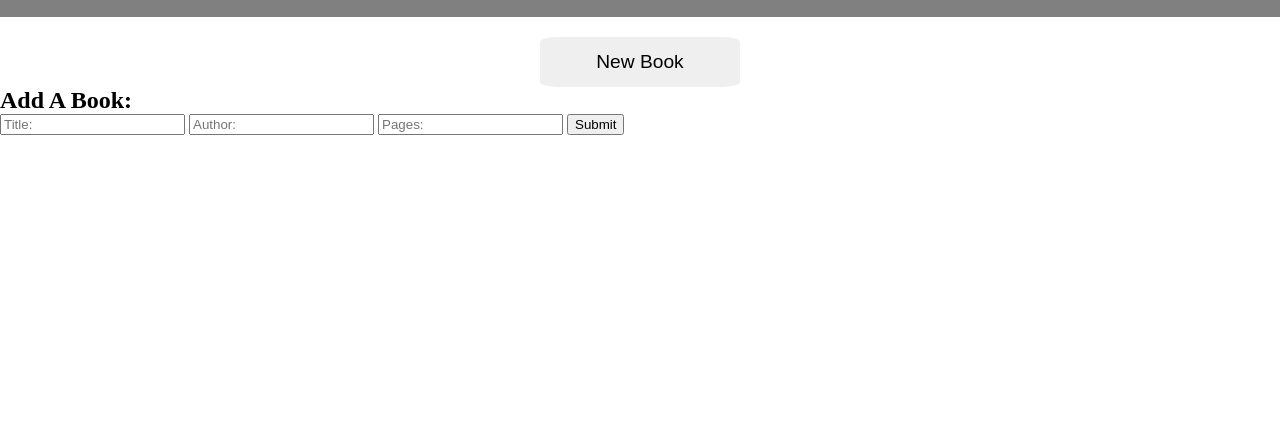
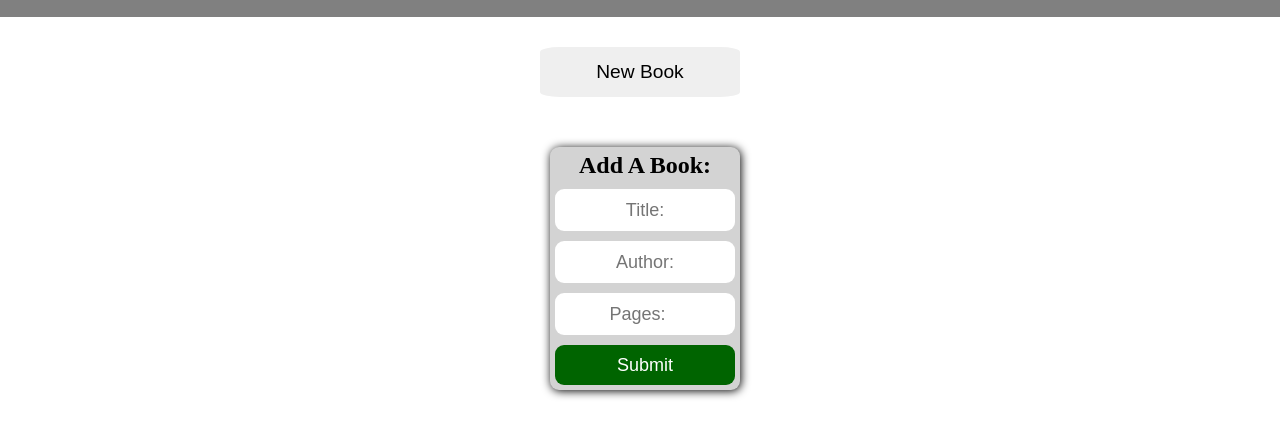
Before and after one commit to Hussambx/library, a plain HTML site: page index.html in a window 1280 px wide. Shown: the part 78-514 px from the top of the page. Drawn offline with Linux system fonts and the light colour scheme.

Commit message:
Formated new book UI Popup

```diff
--- a/styles.css
+++ b/styles.css
@@ -17,6 +17,38 @@
 
 }
 
+.popup{
+    display: flex;
+    flex-direction: column;
+    justify-content: center;
+    position: fixed;
+    width: 14%;
+    margin-left: 43%;
+    background-color: lightgrey;
+   padding: 5px;
+   margin-top: 50px;
+   border-radius: 9px;
+
+     box-shadow: 1px 1px 10px black;
+}
+.popup>input,button{
+  text-align: center;
+  margin-top: 10px;
+    border-style: none;
+  height: 40px;
+  border-radius: 9px;
+  color: black;
+  font-size: large;
+}
+h2{
+    text-align: center;
+}
+.popup>button{
+    background-color: darkgreen;
+    color: white;
+}
+
+
 #newbook{
     width: 200px;
     height:50px;
```
